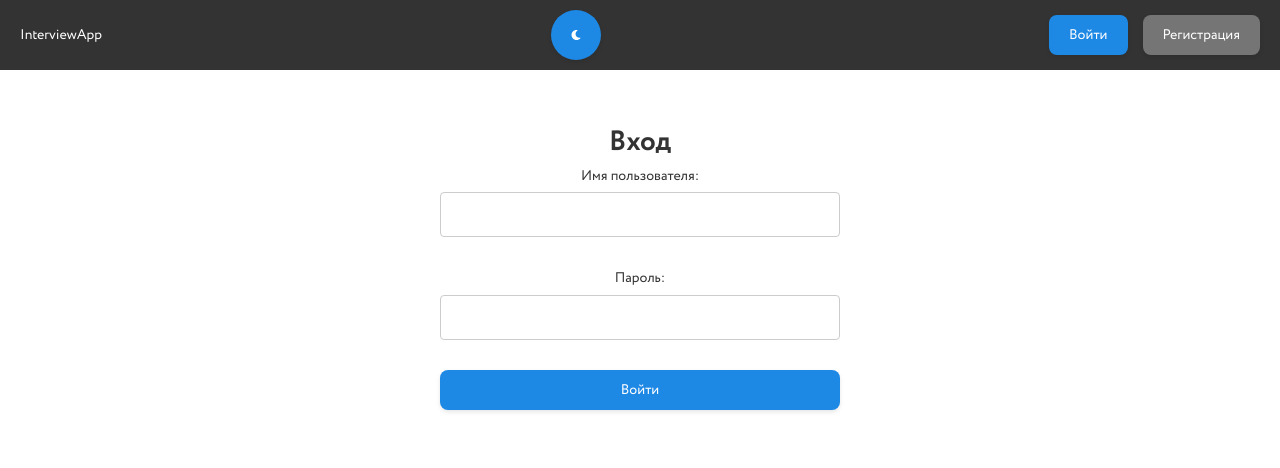
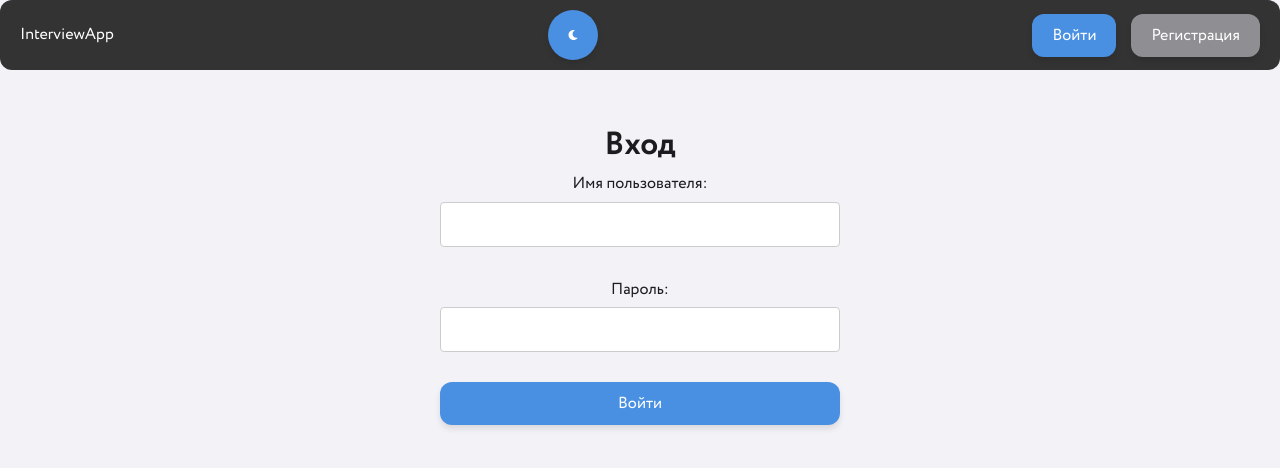
Before and after one commit to krepyshev/interview-app, a React (Vite) app: page /login in a window 1280 px wide. Shown: the top 468 px of the page. Built offline with nearby package versions, Linux system fonts and the light colour scheme.

Commit message:
refactor: styles

```diff
--- a/package.json
+++ b/package.json
@@ -16,6 +16,7 @@
     "react-dom": "^18.3.1",
     "react-icons": "^5.4.0",
     "react-router-dom": "^7.1.1",
+    "sass": "^1.83.4",
     "uuid": "^11.0.5",
     "zustand": "^5.0.3"
   },
--- a/src/styles/_variables.css
+++ b/src/styles/_variables.css
@@ -1,27 +1,32 @@
 :root {
   /* Светлая тема */
   --font-family: "Circe", sans-serif;
-  --font-size-default: 14px;
-  --color-primary: #1e88e5;
-  --color-primary-hover: #1565c0;
-  --color-secondary: #757575;
-  --color-secondary-hover: #616161;
-  --color-background: #ffffff;
-  --color-text: #333333;
-  --color-error: #e53935;
-  --border-radius: 8px;
-  --box-shadow: 0 2px 4px rgba(0, 0, 0, 0.1);
+  --font-size-default: 16px;
+
+  --color-primary: #4a90e2;
+  --color-primary-hover: #357abd;
+  --color-secondary: #8e8e93;
+  --color-secondary-hover: #636366;
+  --color-background: #f2f2f7;
+  --color-surface: #ffffff;
+  --color-text: #1c1c1e;
+  --color-error: #ff3b30;
+
+  --border-radius: 12px;
+  --box-shadow: 0 4px 6px rgba(0, 0, 0, 0.1);
 }
 
 [data-theme="dark"] {
   /* Тёмная тема */
-  --color-primary: #90caf9;
-  --color-primary-hover: #64b5f6;
-  --color-secondary: #b0bec5;
-  --color-secondary-hover: #90a4ae;
-  --color-background: #121212;
-  --color-text: #ffffff;
-  --color-error: #ef9a9a;
-  --border-radius: 8px;
-  --box-shadow: 0 2px 4px rgba(255, 255, 255, 0.1);
+  --color-primary: #5bb9f3;
+  --color-primary-hover: #3497d0;
+  --color-secondary: #9c9ca3;
+  --color-secondary-hover: #73737a;
+  --color-background: #1c1c1e;
+  --color-surface: #2c2c2e;
+  --color-text: #f5f5f7;
+  --color-error: #ff453a;
+
+  --border-radius: 12px;
+  --box-shadow: 0 4px 6px rgba(0, 0, 0, 0.3);
 }
--- a/src/styles/global.css
+++ b/src/styles/global.css
@@ -17,6 +17,15 @@ body {
   transition:
     background-color 0.3s,
     color 0.3s;
+}
+
+/* Карточки и контейнеры */
+.card {
+  background-color: var(--color-surface);
+  border-radius: var(--border-radius);
+  box-shadow: var(--box-shadow);
+  padding: 20px;
+  margin-bottom: 20px;
 }
 
 /* Заголовки */
@@ -48,10 +57,11 @@ button {
   border: none;
   padding: 10px 20px;
   border-radius: var(--border-radius);
-  font-size: 16px;
+  font-size: var(--font-size-default);
   background-color: var(--color-primary);
-  color: #fff;
+  color: var(--color-surface);
   transition: all 0.3s;
+  box-shadow: var(--box-shadow);
 }
 
 button:hover {
@@ -84,7 +94,11 @@ textarea {
   font-family: inherit;
   border: 1px solid var(--color-secondary);
   border-radius: var(--border-radius);
-  transition: border-color 0.3s;
+  background-color: var(--color-surface);
+  color: var(--color-text);
+  transition:
+    border-color 0.3s,
+    box-shadow 0.3s;
 }
 
 input:focus,
@@ -92,43 +106,50 @@ select:focus,
 textarea:focus {
   outline: none;
   border-color: var(--color-primary);
+  box-shadow: 0 0 0 3px rgba(74, 144, 226, 0.3);
 }
 
 /* Таблицы */
 table {
   width: 100%;
-  border-collapse: collapse;
+  border-collapse: separate;
+  border-spacing: 0 10px;
   margin: 20px 0;
 }
 
 table th,
 table td {
-  border: 1px solid var(--color-secondary);
-  padding: 10px;
+  border: none;
+  padding: 15px;
+  background-color: var(--color-surface);
+  color: var(--color-text);
   text-align: left;
+  border-radius: var(--border-radius);
 }
 
 table th {
   background-color: var(--color-primary);
-  color: #fff;
+  color: var(--color-surface);
 }
 
-table tr:hover {
+table tr:hover td {
   background-color: var(--color-secondary-hover);
 }
 
 /* Заголовок */
 header {
   background-color: var(--color-primary);
-  color: white;
-  padding: 10px 20px;
+  color: var(--color-surface);
+  padding: 15px 20px;
   display: flex;
   justify-content: space-between;
   align-items: center;
+  border-radius: var(--border-radius);
+  margin-bottom: 20px;
 }
 
 header nav a {
-  color: white;
+  color: var(--color-surface);
   text-decoration: none;
   margin-left: 20px;
 }
```
Also changed, not shown: 1 other file (tests, documents, lock files or other folders).
